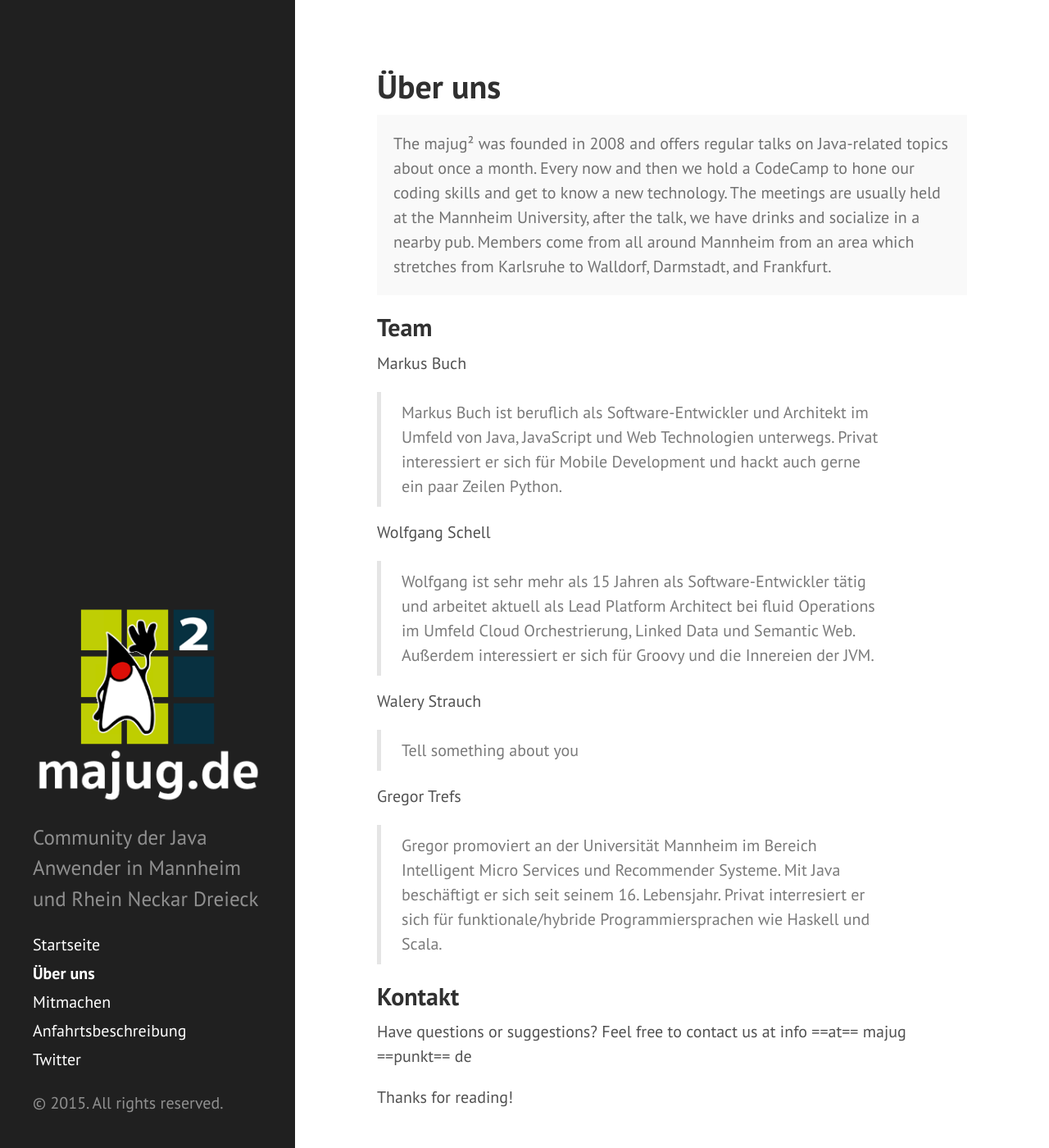
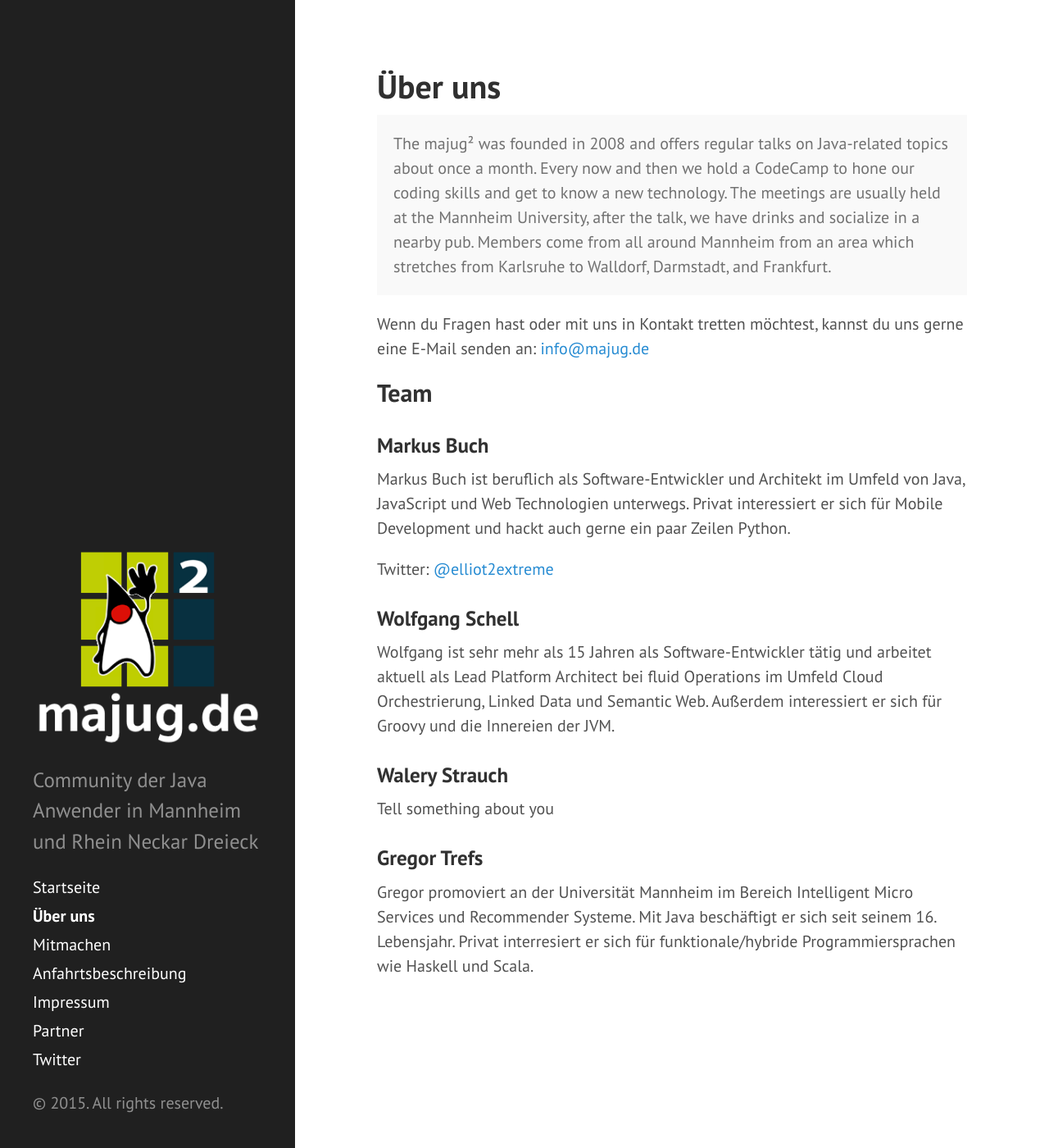
Before and after one commit to majug/majug.github.io, a Jekyll site: the page built from about.md, in a window 1280 px wide and 1400 px high. Shown: the whole window at 82% size. Built offline with Jekyll 4.4.1, drawn with Linux system fonts in a browser that asks for light colours; Markdown is read by kramdown in place of the engine named in the settings.

Commit message:
partner and imprint page

```diff
--- a/about.md
+++ b/about.md
@@ -8,26 +8,24 @@ title: Über uns
   The meetings are usually held at the Mannheim University, after the talk, we have drinks and socialize in a nearby pub. Members come from all around Mannheim from an area which stretches from Karlsruhe to Walldorf, Darmstadt, and Frankfurt.
 </p>
 
+Wenn du Fragen hast oder mit uns in Kontakt tretten möchtest, kannst du uns gerne eine E-Mail senden an: [info@majug.de](mailto:info@majug.de)
+
 ## Team
 
-Markus Buch
+### Markus Buch
 
-> Markus Buch ist beruflich als Software-Entwickler und Architekt im Umfeld von Java, JavaScript und Web Technologien unterwegs. Privat interessiert er sich für Mobile Development und hackt auch gerne ein paar Zeilen Python.
+Markus Buch ist beruflich als Software-Entwickler und Architekt im Umfeld von Java, JavaScript und Web Technologien unterwegs. Privat interessiert er sich für Mobile Development und hackt auch gerne ein paar Zeilen Python.
 
-Wolfgang Schell
+Twitter: [@elliot2extreme](https://twitter.com/elliot2extreme)
 
-> Wolfgang ist sehr mehr als 15 Jahren als Software-Entwickler tätig und arbeitet aktuell als Lead Platform Architect bei fluid Operations im Umfeld Cloud Orchestrierung, Linked Data und Semantic Web. Außerdem interessiert er sich für Groovy und die Innereien der JVM.
+### Wolfgang Schell
 
-Walery Strauch
+Wolfgang ist sehr mehr als 15 Jahren als Software-Entwickler tätig und arbeitet aktuell als Lead Platform Architect bei fluid Operations im Umfeld Cloud Orchestrierung, Linked Data und Semantic Web. Außerdem interessiert er sich für Groovy und die Innereien der JVM.
 
-> Tell something about you
+### Walery Strauch
 
-Gregor Trefs
+Tell something about you
 
-> Gregor promoviert an der Universität Mannheim im Bereich Intelligent Micro Services und Recommender Systeme. Mit Java beschäftigt er sich seit seinem 16. Lebensjahr. Privat interresiert er sich für funktionale/hybride Programmiersprachen wie Haskell und Scala.
+### Gregor Trefs
 
-## Kontakt
-
-Have questions or suggestions? Feel free to contact us at info ==at== majug ==punkt== de
-
-Thanks for reading!
+Gregor promoviert an der Universität Mannheim im Bereich Intelligent Micro Services und Recommender Systeme. Mit Java beschäftigt er sich seit seinem 16. Lebensjahr. Privat interresiert er sich für funktionale/hybride Programmiersprachen wie Haskell und Scala.
```
Also changed, not shown: imprint.md (added, +14 -0 lines), partner.md (added, +21 -0 lines), README.md.
